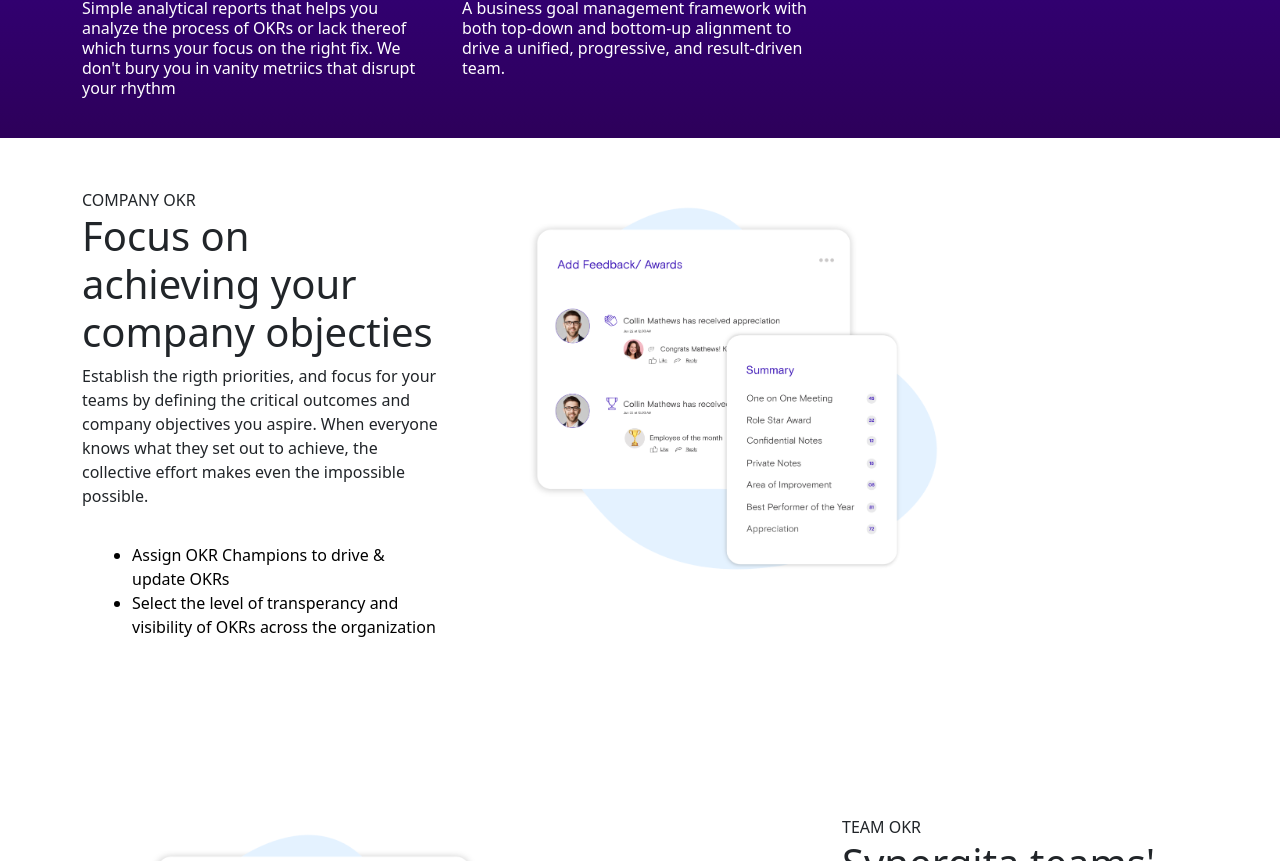
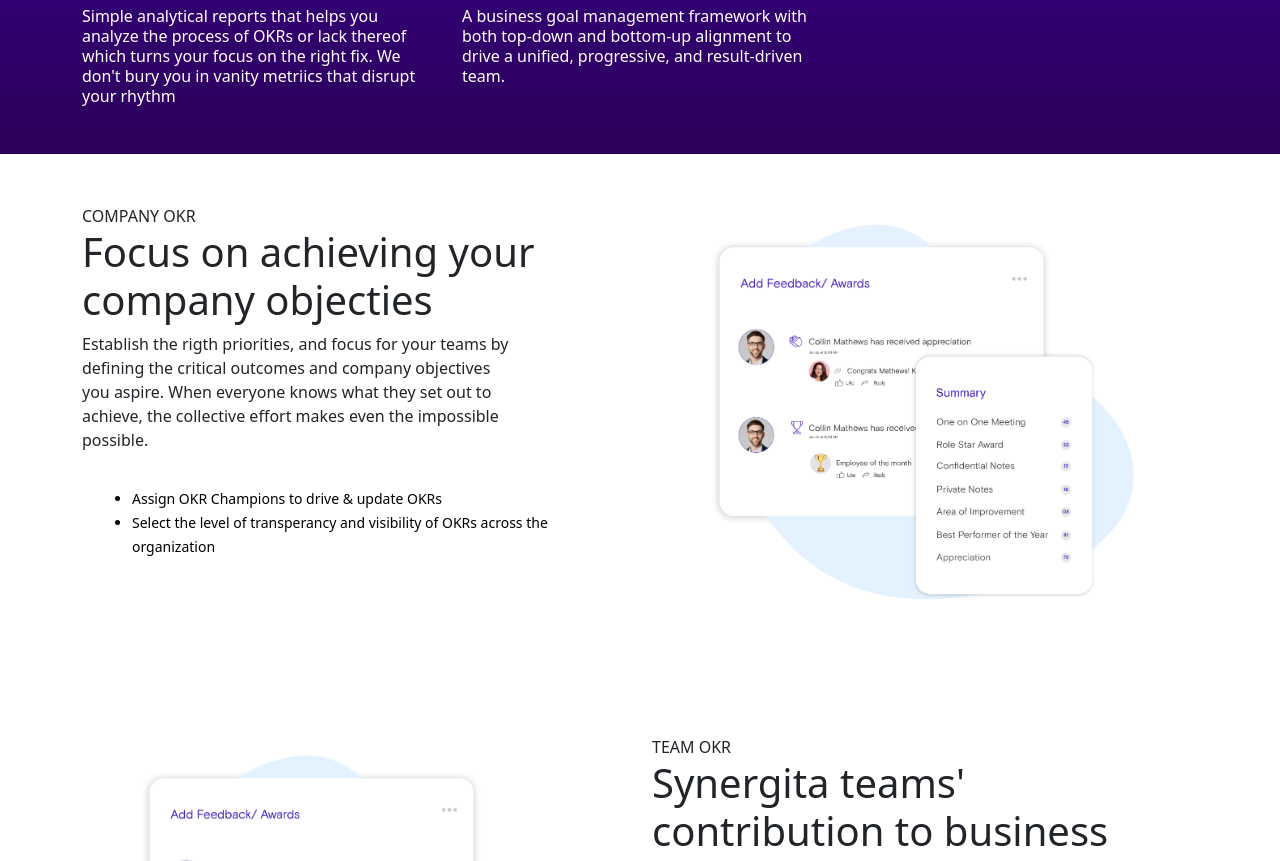
Before and after one commit to Karthiseeni/Synergita_weapp, a React (Create React App) app: page / in a window 1280 px wide. Shown: the part 1499-2360 px from the top of the page. Built offline with nearby package versions, Linux system fonts and the light colour scheme.

Commit message:
update responsive

```diff
--- a/src/components/SolutionHero/SolutionHero.js
+++ b/src/components/SolutionHero/SolutionHero.js
@@ -23,7 +23,7 @@
               flexDirection: imgStart === 'start' ? 'row-reverse' : 'row'
             }}
           >
-            <div className='col-xl-4 col-md-6 col-sm-12'>
+            <div className='col-xl-6 col-md-6 col-sm-12'>
               <div className='solution__hero-text-wrapper'>
                 <div className='top-line'>{topLine}</div>
                 <h1 className={lightText ? 'heading' : 'heading dark'}>
@@ -41,7 +41,7 @@
                   : null}
               </div>
             </div>
-            <div className='col'>
+            <div className='col-xl-6 col-md-6 col-sm-12'>
               <div className='solution__hero-img-wrapper'>
                 <img src={img} alt={alt} className='solution__hero-img' />
               </div>
--- a/src/components/SolutionHero/SolutionSection.css
+++ b/src/components/SolutionHero/SolutionSection.css
@@ -17,19 +17,11 @@
 }
 .list-para {
   text-decoration: none;
-  font-size: medium;
+  font-weight: normal;
+  font-size: 14px;
   line-height: 24px;
 }
-.solution__hero-img-wrapper {
-  max-width: 555px;
-}
-.solution__hero-img {
-  max-width: 95%;
-  margin-top: 0;
-  margin-right: 0;
-  margin-left: 10px;
-  padding-right: 0;
-}
+
 img {
   border: 0;
   max-width: 100%;
--- a/src/components/featureHero/Feature.css
+++ b/src/components/featureHero/Feature.css
@@ -4,7 +4,7 @@
   background: -webkit-linear-gradient(to bottom, #3e00b1, #2d005a);
   background: linear-gradient(to bottom, #3e00b1, #2d005a);
   color: #fff;
-  padding: 1.5rem;
+  padding: 2rem;
 }
 .featureHeader {
   padding-bottom: 10px;
--- a/src/components/featureHero/FeatureHero.js
+++ b/src/components/featureHero/FeatureHero.js
@@ -6,7 +6,7 @@
 }) {
   return (
     <>
-      <div className="col-xl-4 col-md-6 col-sm-12 ">
+      <div className="col-xl-4 col-md-6 col-sm-12">
         <img className='featuresImg' src={img} alt={alt} />
         <h5 className='subHeading'>{headline}</h5>
         <p className="para">{description} </p>
```
